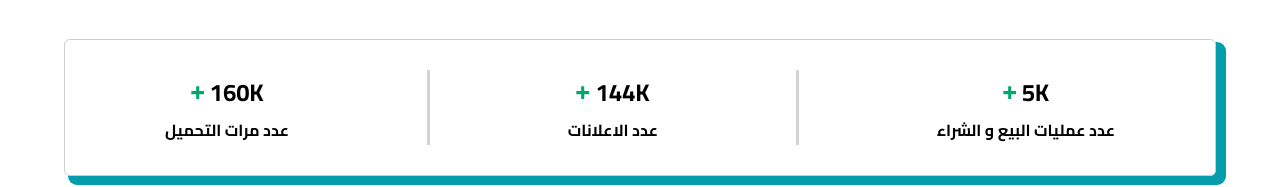
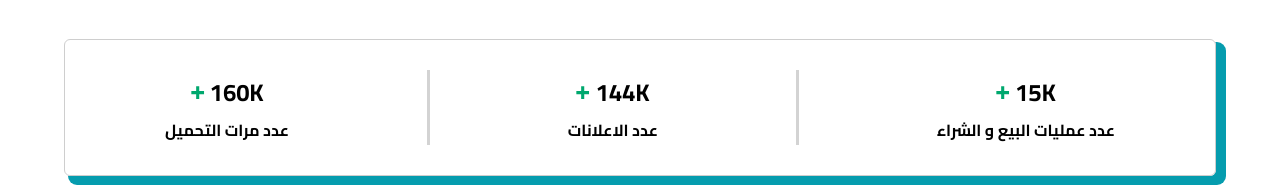
Before and after one commit to waleedsd93/abwaab-landing2, a Next.js app: page / in a window 1280 px wide. Shown: the part 730-917 px from the top of the page. Built offline with nearby package versions, Linux system fonts and the light colour scheme.

Commit message:
Update Info.jsx

```diff
--- a/components/Info.jsx
+++ b/components/Info.jsx
@@ -43,7 +43,7 @@ const Info = () => {
   useEffect(() => {
     if (isVisable) {
       const interval1 = setInterval(() => {
-        if (firstNumber >= 5) {
+        if (firstNumber >= 15) {
           clearInterval(interval1);
           return;
         }
```
